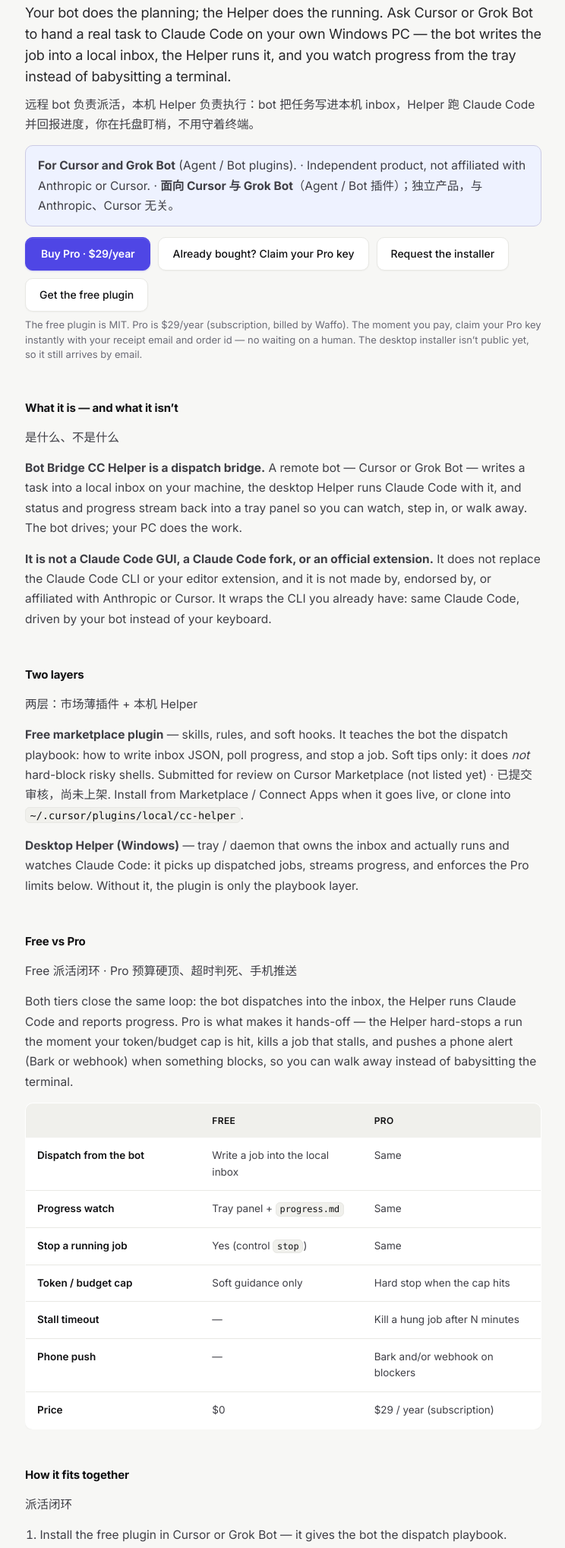
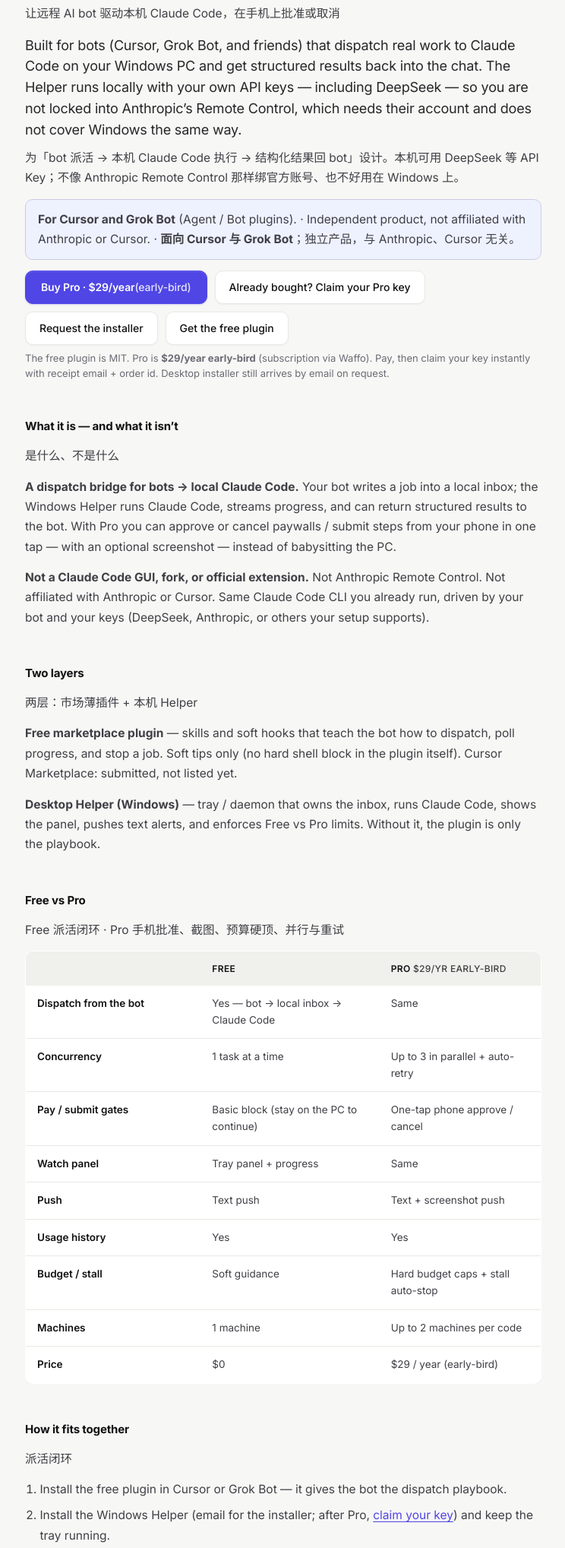
Before and after one commit to 1019666077-bit/botbridge, a website: page cc-helper/index.html in a window 1280 px wide. Shown: the part 261-2298 px from the top of the page at 76% size, without its empty margins (175-919 px from the left). Drawn offline with Linux system fonts and the light colour scheme.

Commit message:
Update CC Helper landing: phone-approve positioning + Free/Pro table.
Headline and Free vs Pro now match the bot-dispatch + phone approve story
(DeepSeek/API keys on Windows; Pro early-bird $29/yr features).

```diff
--- a/cc-helper/index.html
+++ b/cc-helper/index.html
@@ -3,20 +3,20 @@
 <head>
   <meta charset="UTF-8" />
   <meta name="viewport" content="width=device-width, initial-scale=1, viewport-fit=cover" />
-  <title>Bot Bridge CC Helper · Let a bot dispatch Claude Code on your PC | Moying</title>
-  <meta name="description" content="Let Cursor or Grok Bot dispatch real tasks to Claude Code on your own Windows PC: the bot writes a job into a local inbox, the Helper runs it and reports progress. Free plugin is MIT; Pro $29/year adds hard budget caps, stall kill, and Bark/webhook phone alerts." />
+  <title>Bot Bridge CC Helper · Let your AI bot drive local Claude Code — approve from your phone</title>
+  <meta name="description" content="Built for bots that dispatch work to Claude Code on your Windows PC and get structured results back. Works with DeepSeek and other API keys (unlike Anthropic Remote Control). Free dispatch; Pro $29/yr early-bird: phone approve, screenshots, budget caps, 3 parallel." />
   <link rel="canonical" href="https://botbridge.dev/cc-helper" />
   <link rel="icon" href="/favicon.svg" type="image/svg+xml" />
   <meta name="theme-color" content="#f7f7f5" />
   <meta property="og:type" content="website" />
   <meta property="og:site_name" content="Bot Bridge" />
   <meta property="og:url" content="https://botbridge.dev/cc-helper" />
-  <meta property="og:title" content="Bot Bridge CC Helper · bot-to-desktop dispatch for Claude Code" />
-  <meta property="og:description" content="Your bot plans; your PC executes. Cursor and Grok Bot write jobs into a local inbox, the Helper runs Claude Code and shows progress. Pro $29/year: hard budget caps, stall kill, Bark/webhook alerts." />
+  <meta property="og:title" content="Bot Bridge CC Helper · bot drives local Claude Code, approve from your phone" />
+  <meta property="og:description" content="Dispatch from Cursor or Grok Bot to Claude Code on your PC. DeepSeek/API keys on Windows. Free dispatch; Pro $29/yr early-bird: one-tap phone approve, screenshots, budget caps, 3 parallel." />
   <meta property="og:image" content="https://botbridge.dev/favicon.svg" />
   <meta name="twitter:card" content="summary" />
   <meta name="twitter:title" content="Bot Bridge CC Helper" />
-  <meta name="twitter:description" content="Bot-to-desktop dispatch for Claude Code. Free Cursor/Grok Bot plugin + Windows Helper. Pro $29/year: budget cap, stall kill, phone push." />
+  <meta name="twitter:description" content="Let your AI bot drive local Claude Code — approve from your phone. Free dispatch; Pro $29/yr early-bird." />
   <link rel="preconnect" href="https://fonts.googleapis.com" />
   <link rel="preconnect" href="https://fonts.gstatic.com" crossorigin />
   <link href="https://fonts.googleapis.com/css2?family=Inter:wght@400;500;600;700&display=swap" rel="stylesheet" />
@@ -36,75 +36,84 @@
     </header>
 
     <main class="article">
-      <p class="zh-gloss">中文说明：远程 bot 派活 · 本机 Helper 执行与盯梢</p>
-      <h1>Bot Bridge CC Helper</h1>
-      <p class="zh-gloss brand-line">远程 bot 把活派到你本机的 Claude Code</p>
-      <p class="lead">Your bot does the planning; the Helper does the running. Ask Cursor or Grok Bot to hand a real task to Claude Code on your own Windows PC — the bot writes the job into a local inbox, the Helper runs it, and you watch progress from the tray instead of babysitting a terminal.</p>
-      <p class="zh-gloss">远程 bot 负责派活，本机 Helper 负责执行：bot 把任务写进本机 inbox，Helper 跑 Claude Code 并回报进度，你在托盘盯梢，不用守着终端。</p>
+      <p class="zh-gloss">中文说明：远程 bot 派活到本机 Claude Code · 手机一键批准</p>
+      <h1>Let your AI bot drive local Claude Code — approve from your phone.</h1>
+      <p class="zh-gloss brand-line">让远程 AI bot 驱动本机 Claude Code，在手机上批准或取消</p>
+      <p class="lead">Built for bots (Cursor, Grok Bot, and friends) that dispatch real work to Claude Code on your Windows PC and get structured results back into the chat. The Helper runs locally with your own API keys — including DeepSeek — so you are not locked into Anthropic’s Remote Control, which needs their account and does not cover Windows the same way.</p>
+      <p class="zh-gloss">为「bot 派活 → 本机 Claude Code 执行 → 结构化结果回 bot」设计。本机可用 DeepSeek 等 API Key；不像 Anthropic Remote Control 那样绑官方账号、也不好用在 Windows 上。</p>
 
-      <p class="audience"><strong>For Cursor and Grok Bot</strong> (Agent / Bot plugins). · Independent product, not affiliated with Anthropic or Cursor. · <strong>面向 Cursor 与 Grok Bot</strong>（Agent / Bot 插件）；独立产品，与 Anthropic、Cursor 无关。</p>
+      <p class="audience"><strong>For Cursor and Grok Bot</strong> (Agent / Bot plugins). · Independent product, not affiliated with Anthropic or Cursor. · <strong>面向 Cursor 与 Grok Bot</strong>；独立产品，与 Anthropic、Cursor 无关。</p>
 
       <div class="cta-row">
-        <a class="cta" href="https://pancake.waffo.ai/store/moying-e3keic1t/product/PROD_4rpv1XspFZwARrTFDfvlmY?type=subscription&amp;currency=USD" target="_blank" rel="noopener">Buy Pro · $29/year</a>
+        <a class="cta" href="https://pancake.waffo.ai/store/moying-e3keic1t/product/PROD_4rpv1XspFZwARrTFDfvlmY?type=subscription&amp;currency=USD" target="_blank" rel="noopener">Buy Pro · $29/year <span style="opacity:.85;font-weight:500">(early-bird)</span></a>
         <a class="cta-ghost-link" href="/cc-helper/success/">Already bought? Claim your Pro key</a>
         <a class="cta-ghost-link" href="mailto:moying.studio@outlook.com?subject=CC%20Helper%20download">Request the installer</a>
         <a class="cta-ghost-link" href="https://github.com/1019666077-bit/cc-helper-plugin">Get the free plugin</a>
       </div>
-      <p class="caption">The free plugin is MIT. Pro is $29/year (subscription, billed by Waffo). The moment you pay, claim your Pro key instantly with your receipt email and order id — no waiting on a human. The desktop installer isn’t public yet, so it still arrives by email.</p>
+      <p class="caption">The free plugin is MIT. Pro is <strong>$29/year early-bird</strong> (subscription via Waffo). Pay, then claim your key instantly with receipt email + order id. Desktop installer still arrives by email on request.</p>
 
       <h2>What it is — and what it isn’t</h2>
       <p class="zh-gloss">是什么、不是什么</p>
-      <p><strong>Bot Bridge CC Helper is a dispatch bridge.</strong> A remote bot — Cursor or Grok Bot — writes a task into a local inbox on your machine, the desktop Helper runs Claude Code with it, and status and progress stream back into a tray panel so you can watch, step in, or walk away. The bot drives; your PC does the work.</p>
-      <p><strong>It is not a Claude Code GUI, a Claude Code fork, or an official extension.</strong> It does not replace the Claude Code CLI or your editor extension, and it is not made by, endorsed by, or affiliated with Anthropic or Cursor. It wraps the CLI you already have: same Claude Code, driven by your bot instead of your keyboard.</p>
+      <p><strong>A dispatch bridge for bots → local Claude Code.</strong> Your bot writes a job into a local inbox; the Windows Helper runs Claude Code, streams progress, and can return structured results to the bot. With Pro you can approve or cancel paywalls / submit steps from your phone in one tap — with an optional screenshot — instead of babysitting the PC.</p>
+      <p><strong>Not a Claude Code GUI, fork, or official extension.</strong> Not Anthropic Remote Control. Not affiliated with Anthropic or Cursor. Same Claude Code CLI you already run, driven by your bot and your keys (DeepSeek, Anthropic, or others your setup supports).</p>
 
       <h2>Two layers</h2>
       <p class="zh-gloss">两层：市场薄插件 + 本机 Helper</p>
-      <p><strong>Free marketplace plugin</strong> — skills, rules, and soft hooks. It teaches the bot the dispatch playbook: how to write inbox JSON, poll progress, and stop a job. Soft tips only: it does <em>not</em> hard-block risky shells. Submitted for review on Cursor Marketplace (not listed yet) · 已提交审核，尚未上架. Install from Marketplace / Connect Apps when it goes live, or clone into <code>~/.cursor/plugins/local/cc-helper</code>.</p>
-      <p><strong>Desktop Helper (Windows)</strong> — tray / daemon that owns the inbox and actually runs and watches Claude Code: it picks up dispatched jobs, streams progress, and enforces the Pro limits below. Without it, the plugin is only the playbook layer.</p>
+      <p><strong>Free marketplace plugin</strong> — skills and soft hooks that teach the bot how to dispatch, poll progress, and stop a job. Soft tips only (no hard shell block in the plugin itself). Cursor Marketplace: submitted, not listed yet.</p>
+      <p><strong>Desktop Helper (Windows)</strong> — tray / daemon that owns the inbox, runs Claude Code, shows the panel, pushes text alerts, and enforces Free vs Pro limits. Without it, the plugin is only the playbook.</p>
 
       <h2>Free vs Pro</h2>
-      <p class="zh-gloss">Free 派活闭环 · Pro 预算硬顶、超时判死、手机推送</p>
-      <p>Both tiers close the same loop: the bot dispatches into the inbox, the Helper runs Claude Code and reports progress. Pro is what makes it hands-off — the Helper hard-stops a run the moment your token/budget cap is hit, kills a job that stalls, and pushes a phone alert (Bark or webhook) when something blocks, so you can walk away instead of babysitting the terminal.</p>
+      <p class="zh-gloss">Free 派活闭环 · Pro 手机批准、截图、预算硬顶、并行与重试</p>
       <div class="plan-table-wrap">
         <table class="plan-table">
           <thead>
-            <tr><th></th><th>Free</th><th>Pro</th></tr>
+            <tr><th></th><th>Free</th><th>Pro <span style="font-weight:500;opacity:.8">$29/yr early-bird</span></th></tr>
           </thead>
           <tbody>
             <tr>
               <th scope="row">Dispatch from the bot</th>
-              <td>Write a job into the local inbox</td>
+              <td>Yes — bot → local inbox → Claude Code</td>
               <td>Same</td>
             </tr>
             <tr>
-              <th scope="row">Progress watch</th>
-              <td>Tray panel + <code>progress.md</code></td>
+              <th scope="row">Concurrency</th>
+              <td>1 task at a time</td>
+              <td>Up to 3 in parallel + auto-retry</td>
+            </tr>
+            <tr>
+              <th scope="row">Pay / submit gates</th>
+              <td>Basic block (stay on the PC to continue)</td>
+              <td>One-tap phone approve / cancel</td>
+            </tr>
+            <tr>
+              <th scope="row">Watch panel</th>
+              <td>Tray panel + progress</td>
               <td>Same</td>
             </tr>
             <tr>
-              <th scope="row">Stop a running job</th>
-              <td>Yes (control <code>stop</code>)</td>
-              <td>Same</td>
+              <th scope="row">Push</th>
+              <td>Text push</td>
+              <td>Text + screenshot push</td>
             </tr>
             <tr>
-              <th scope="row">Token / budget cap</th>
-              <td>Soft guidance only</td>
-              <td>Hard stop when the cap hits</td>
+              <th scope="row">Usage history</th>
+              <td>Yes</td>
+              <td>Yes</td>
             </tr>
             <tr>
-              <th scope="row">Stall timeout</th>
-              <td>—</td>
-              <td>Kill a hung job after N minutes</td>
+              <th scope="row">Budget / stall</th>
+              <td>Soft guidance</td>
+              <td>Hard budget caps + stall auto-stop</td>
             </tr>
             <tr>
-              <th scope="row">Phone push</th>
-              <td>—</td>
-              <td>Bark and/or webhook on blockers</td>
+              <th scope="row">Machines</th>
+              <td>1 machine</td>
+              <td>Up to 2 machines per code</td>
             </tr>
             <tr>
               <th scope="row">Price</th>
               <td>$0</td>
-              <td>$29 / year (subscription)</td>
+              <td>$29 / year (early-bird)</td>
             </tr>
           </tbody>
         </table>
@@ -114,13 +123,13 @@
       <p class="zh-gloss">派活闭环</p>
       <ol class="steps">
         <li>Install the free plugin in Cursor or Grok Bot — it gives the bot the dispatch playbook.</li>
-        <li>Install the Windows Helper (request the installer by email; after buying Pro, <a href="/cc-helper/success/">claim your key</a>) and keep the tray running. This is the part that actually runs Claude Code.</li>
-        <li>Ask the bot to dispatch with the <code>cc-helper-dispatch</code> skill: it writes one job JSON into <code>inbox\</code>.</li>
-        <li>Watch progress in the tray — or walk away. Pro hard-stops over-budget or stalled jobs and pushes a Bark/webhook alert when something blocks.</li>
+        <li>Install the Windows Helper (email for the installer; after Pro, <a href="/cc-helper/success/">claim your key</a>) and keep the tray running.</li>
+        <li>Ask the bot to dispatch: it writes a job into <code>inbox\</code>; Claude Code runs on your PC with your API key (DeepSeek or others).</li>
+        <li>Watch the panel — or walk away. Pro sends a phone link when something needs approve/cancel (optional screenshot); budget caps and stall auto-stop keep spend in check; up to 3 parallel jobs with auto-retry.</li>
       </ol>
 
       <div class="note">
-        <strong>Marketplace note.</strong> Cursor publisher terms require marketplace plugins to be free. We don’t sell the plugin. Paid Pro is only the local Helper license, sold on this page via Waffo — $29/year.
+        <strong>Marketplace note.</strong> Cursor publisher terms require marketplace plugins to be free. We don’t sell the plugin. Paid Pro is only the local Helper license on this page via Waffo — $29/year early-bird.
       </div>
 
       <h2>Who we are</h2>
@@ -129,11 +138,11 @@
 
       <h2 id="terms">Terms (Bot Bridge CC Helper)</h2>
       <p class="zh-gloss">条款（仅本产品）</p>
-      <p>Bot Bridge CC Helper is a product of Moying Studio (东莞市常平创客汇网络技术工作室，个体工商户). It is an independent tool: not made by, endorsed by, or affiliated with Anthropic (Claude, Claude Code) or Anysphere (Cursor). The free marketplace plugin is MIT-licensed software provided as-is. The Windows desktop Helper and the Pro license are sold separately on this page: Pro is a $29/year subscription processed by Waffo; your Pro key is issued instantly on the <a href="/cc-helper/success/">claim page</a> after payment, and the desktop installer is delivered on request by email. You are responsible for how you use Claude Code and any API spend on your own machine. We may update these terms on this page.</p>
+      <p>Bot Bridge CC Helper is a product of Moying Studio (东莞市常平创客汇网络技术工作室，个体工商户). It is an independent tool: not made by, endorsed by, or affiliated with Anthropic (Claude, Claude Code) or Anysphere (Cursor). The free marketplace plugin is MIT-licensed software provided as-is. The Windows desktop Helper and the Pro license are sold separately on this page: Pro is a $29/year early-bird subscription processed by Waffo; your Pro key is issued instantly on the <a href="/cc-helper/success/">claim page</a> after payment, and the desktop installer is delivered on request by email. You are responsible for how you use Claude Code and any API spend on your own machine. We may update these terms on this page.</p>
 
       <h2 id="privacy">Privacy (Bot Bridge CC Helper)</h2>
       <p class="zh-gloss">隐私（仅本产品）</p>
-      <p>This page is separate from the calligraphy generator’s privacy policy. The free Cursor/Grok Bot plugin does not collect or sell your Marketplace usage data through us. The desktop Helper runs on your Windows PC: task inbox, progress, and license checks stay on your machine unless you turn on optional notify channels (Bark / webhook) that you configure yourself. We do not operate a cloud that stores your Claude Code transcripts for this product. If you email us for support, we keep that correspondence only to help you. Payments are processed by Waffo; we receive an order webhook (email, order id, product) that lets us issue your Pro key automatically, and the claim page only looks that key up for the email and order id you type in.</p>
+      <p>This page is separate from the calligraphy generator’s privacy policy. The free Cursor/Grok Bot plugin does not collect or sell your Marketplace usage data through us. The desktop Helper runs on your Windows PC: task inbox, progress, and license checks stay on your machine unless you turn on optional notify / remote-approval channels that you configure yourself. Remote-approval tokens are short-lived (24h) and single-use. We do not operate a cloud that stores your Claude Code transcripts for this product. If you email us for support, we keep that correspondence only to help you. Payments are processed by Waffo; we receive an order webhook (email, order id, product) that lets us issue your Pro key automatically, and the claim page only looks that key up for the email and order id you type in.</p>
 
       <h2>Links</h2>
       <div class="pill-row">
```
